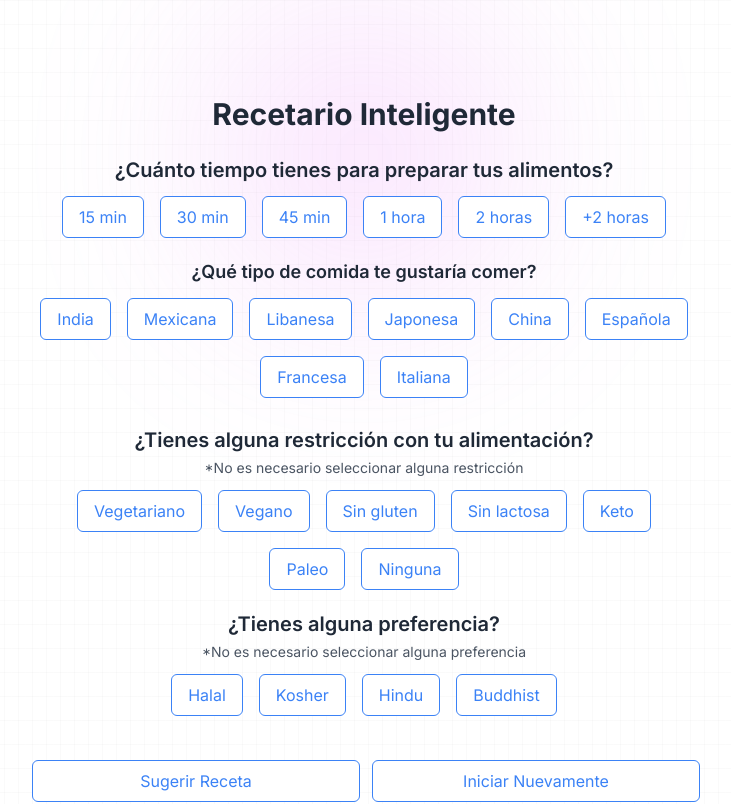
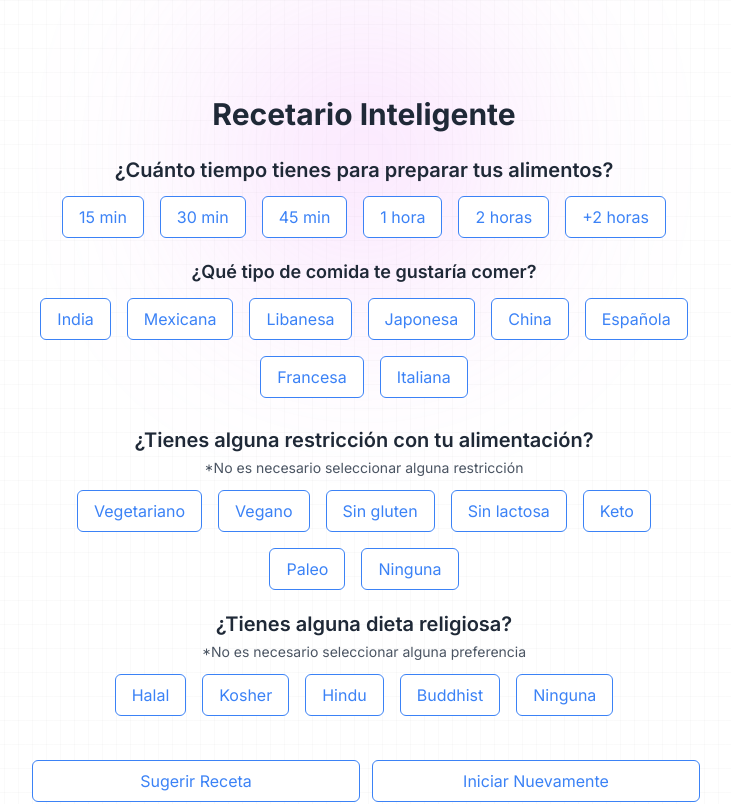
Before and after one commit to Champetaman/ai-dietary-recipe, a Next.js app: page / in a window 1280 px wide. Shown: the top 804 px of the page, without its empty margins (276-1007 px from the left). Built offline with nearby package versions, Linux system fonts and the light colour scheme.

Commit message:
Adicion Opciones y ajuste textos

```diff
--- a/components/ReligiousRestrictionsSelector.tsx
+++ b/components/ReligiousRestrictionsSelector.tsx
@@ -21,12 +21,12 @@ const ReligiousRestrictionsSelector: React.FC<
     onSelectRestriction(newRestrictions);
   };
 
-  const restrictions = ["Halal", "Kosher", "Hindu", "Buddhist"];
+  const restrictions = ["Halal", "Kosher", "Hindu", "Buddhist", "Ninguna"];
 
   return (
     <div className="mb-4 w-full">
       <h2 className="mb-1 text-xl text-center">
-        ¿Tienes alguna preferencia?
+        ¿Tienes alguna dieta religiosa?
       </h2>
       <p className="mb-2 text-sm text-center text-gray-600">
         *No es necesario seleccionar alguna preferencia
```
